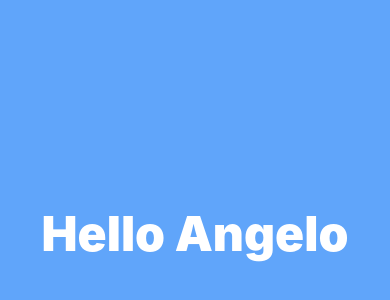
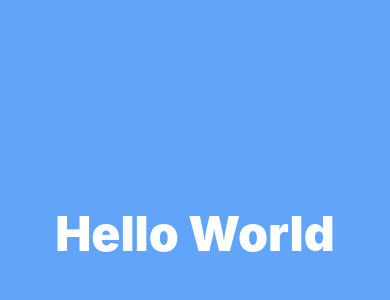
Before and after one commit to itzcodex24/edu-swipe, a React Native app: screen / in a window 390 px wide. Shown: the part 188-488 px from the top of the page. Built offline with nearby package versions, Linux system fonts and the light colour scheme.

Commit message:
fix: readme

```diff
--- a/App.tsx
+++ b/App.tsx
@@ -3,7 +3,7 @@ import { Text, SafeAreaView, Button } from "react-native";
 export default function App() {
   return (
     <SafeAreaView className="flex-1 justify-center items-center bg-blue-400 text-white">
-      <Text className="text-5xl text-white font-black ">Hello Angelo</Text>
+      <Text className="text-5xl text-white font-black">Hello World</Text>
     </SafeAreaView>
   );
 }
```
Also changed, not shown: 1 other file (tests, documents, lock files or other folders).
